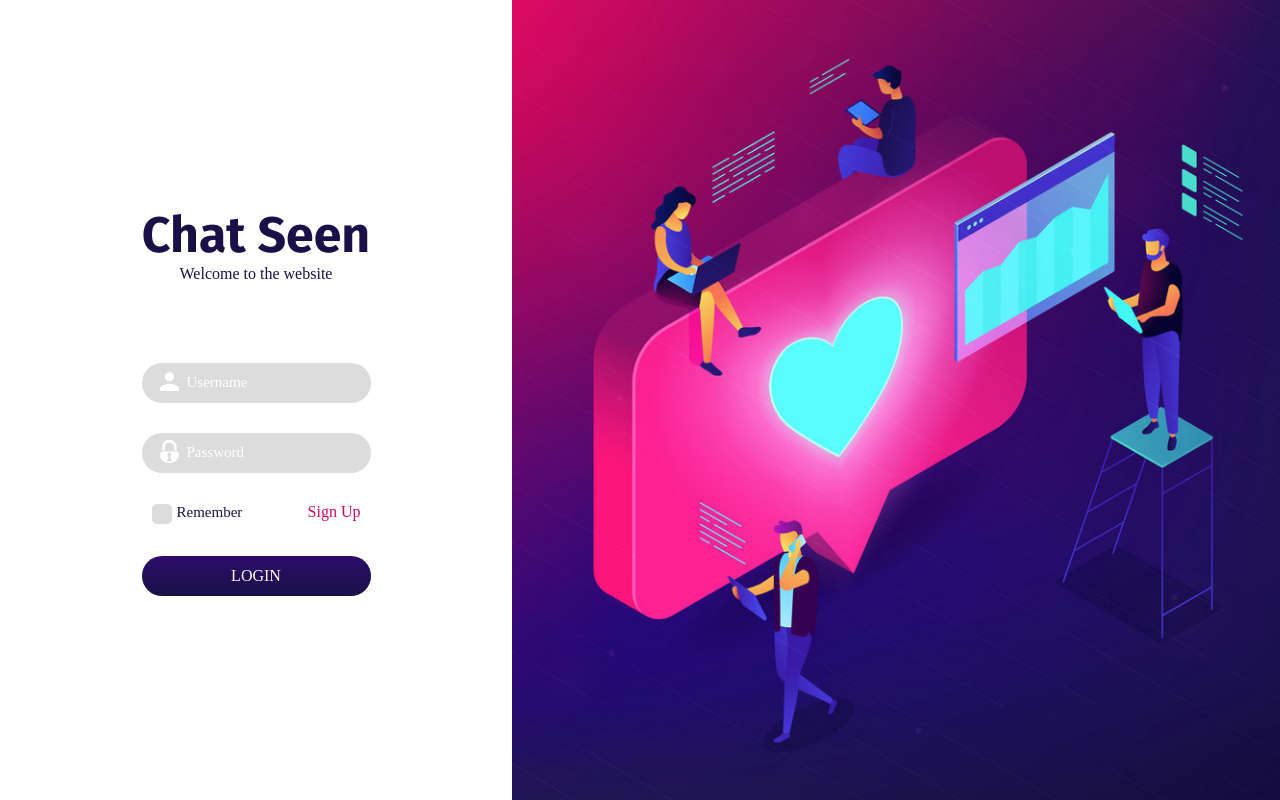
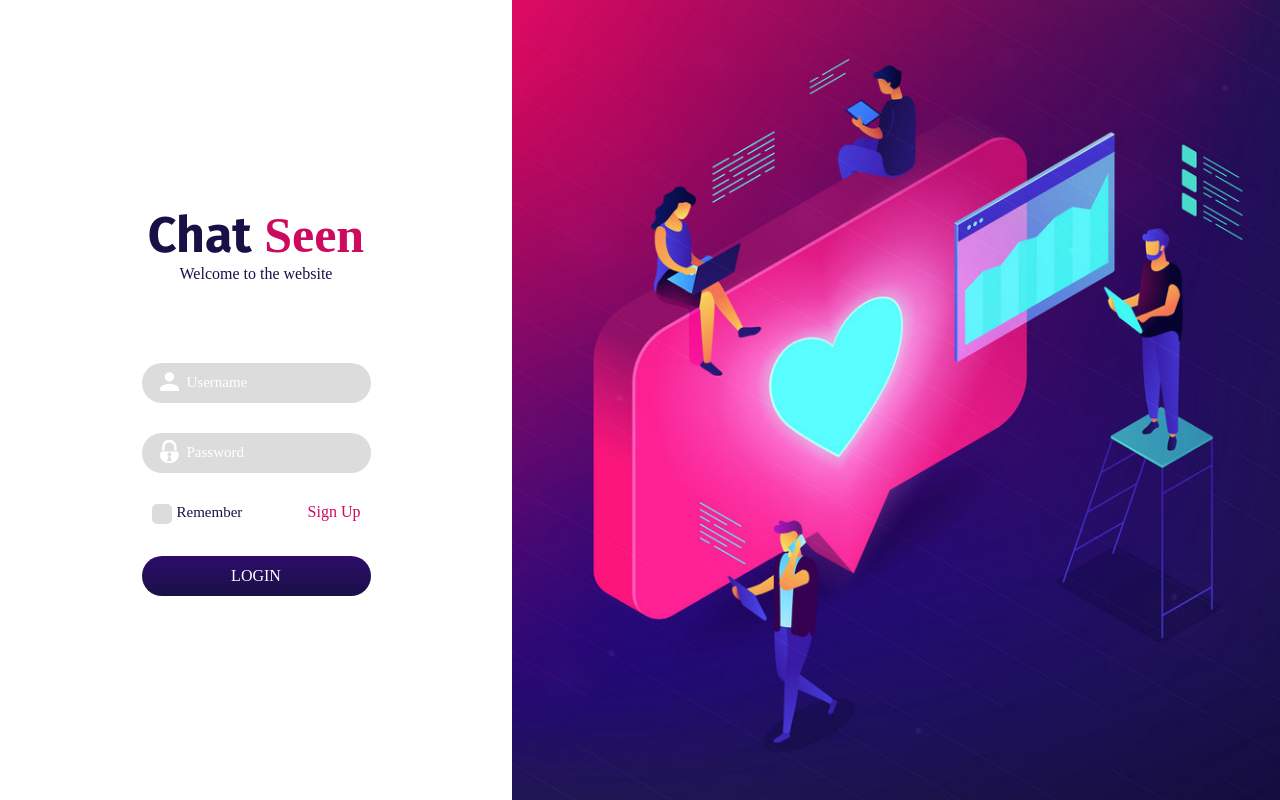
Before and after one commit to Zhoangp/App-chat, a React (Create React App) app: page / in a window 1280 px wide. Built offline with nearby package versions, Linux system fonts and the light colour scheme; no server answers; a web font is replaced by a local one.

Commit message:
built ui sign up

```diff
--- a/src/sass/Sign/_signin.scss
+++ b/src/sass/Sign/_signin.scss
@@ -25,6 +25,9 @@
                     h1 {
                         font-size: 50px;
                         font-family: fira-bold;
+                        span {
+                            color: $color-red-1;
+                        }
                     }
                 }
 
@@ -103,7 +106,7 @@
                         left: 0;
                     }
                     .lable:after {
-                        color: $color-vio-1;
+                        color: $color-red-1;
                         content: '\f121';
                         font-family: "Ionicons";
                         width: 20px;
@@ -120,7 +123,7 @@
 
 
                     }
-                    input:checked + .lable:after {
+                     input:checked + .lable:after {
                         opacity: 1;
                         transform: scale(1);
                     }
--- a/src/views/sign/index.jsx
+++ b/src/views/sign/index.jsx
@@ -14,7 +14,7 @@ const Index = () => {
             <div className="signin_left_cover">
             <div className="signin_left_content">
             <div className="signin_title">
-                <h1>Chat Seen</h1>
+                <h1>Chat<span> Seen</span> </h1>
                 <span>Welcome to the website</span>
               </div>
               {sign.pathname === '/signup' ? <SignUp/> : <SignIn/>}
--- a/src/views/sign/sign_in/index.jsx
+++ b/src/views/sign/sign_in/index.jsx
@@ -32,7 +32,7 @@ const Index = () => {
                 <GiPadlock />
               </div>
               <div className="signin_q">
-                  <input id="remember" type="checkbox" />
+                  <input id="remember" type="checkbox"/>
                   <label htmlFor="remember" className="lable">Remember</label>
                   <NavLink to="/signup">Sign Up</NavLink>
               </div>
```
